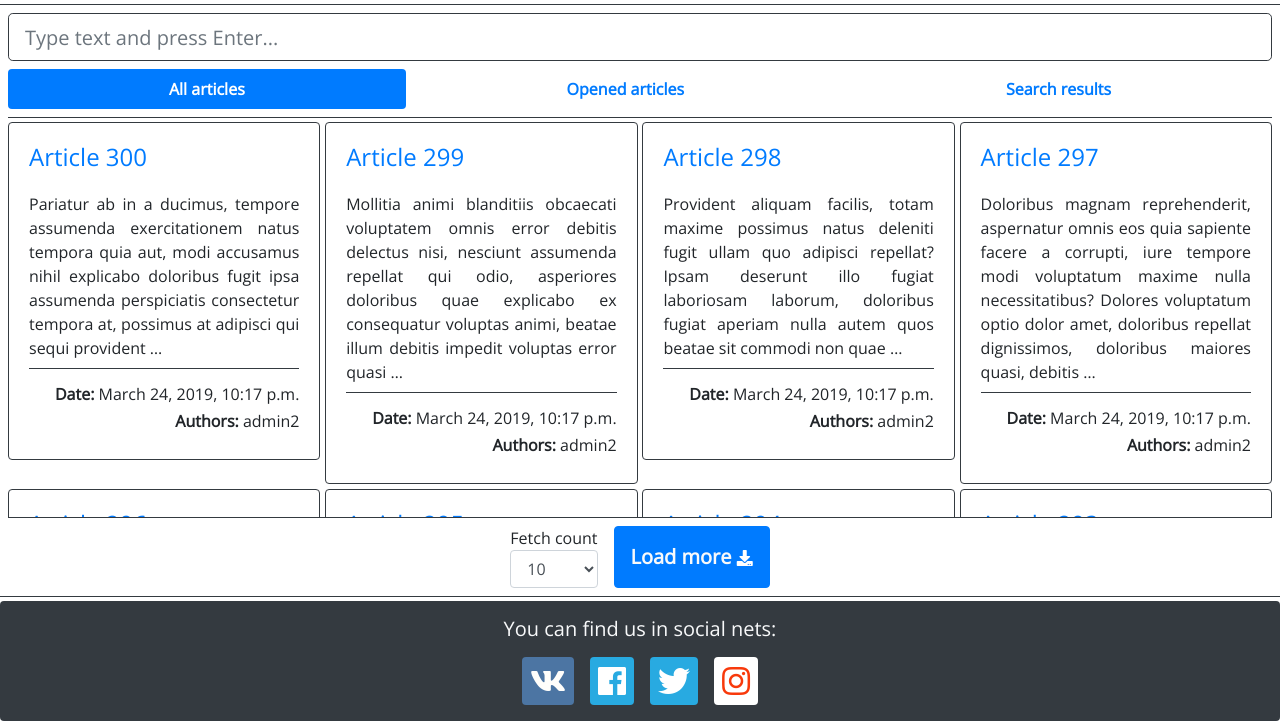
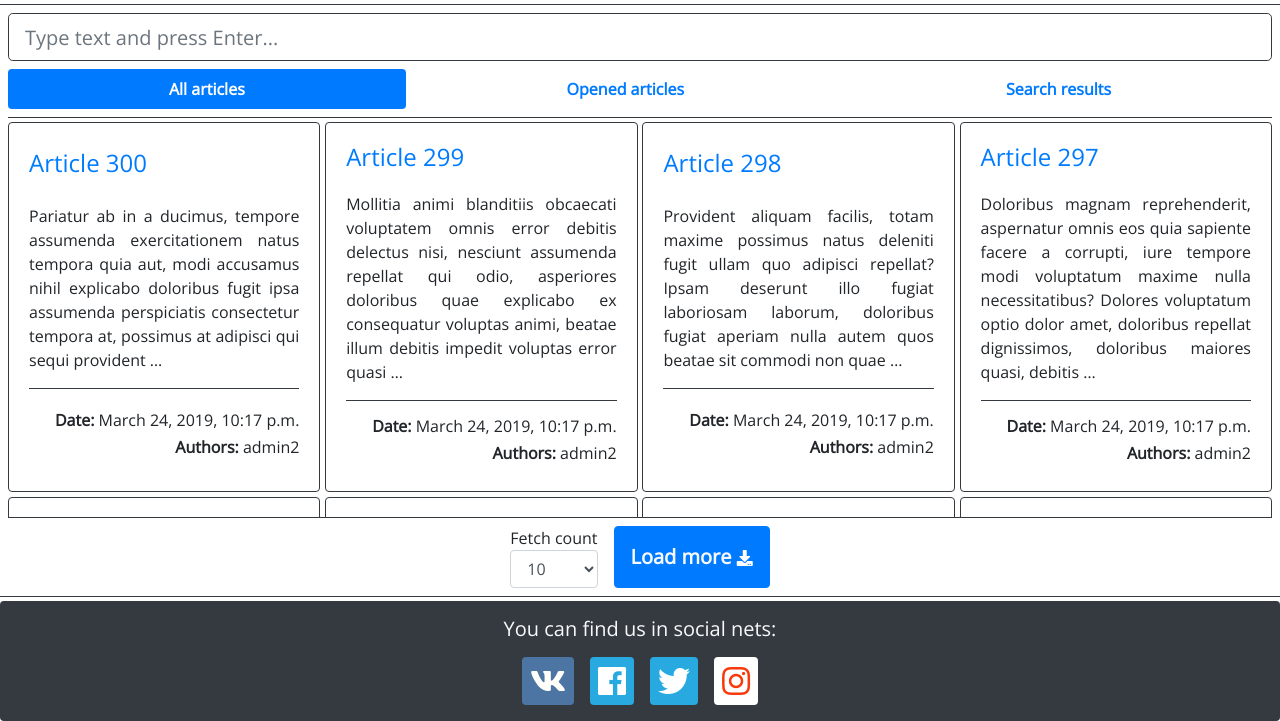
Before and after one commit to gadjetron/webnotes_blog, a Django app: page / in a window 1280 px wide. Shown: the part 242-963 px from the top of the page. Run offline with Django 3.2, Linux system fonts and the light colour scheme; data comes from the database, SQL or seed files in the repository; some libraries are stand-ins or nearby versions.

Commit message:
Make article cards to have the same height

```diff
--- a/content_browser/static/content_browser/css/styles.css
+++ b/content_browser/static/content_browser/css/styles.css
@@ -7,6 +7,10 @@
     display: grid;
     grid-gap: 0.3em;
     grid-row: 1 / -1;
+}
+
+.article-card-body{
+    justify-content: space-evenly;
 }
 
 #search-results-container .nothing-was-searched-message{
--- a/content_browser/templates/content_browser/article_card.html
+++ b/content_browser/templates/content_browser/article_card.html
@@ -1,19 +1,20 @@
 <article class="text-justify">
-    <div class="card border border-dark">
-        <div class="card-body">
-            <h4 class="card-title">
+    <div class="card border border-dark h-100">
+        <div class="card-body article-card-body d-flex flex-column">
+            <h4 class="card-title article-header">
                 <a href="{% url 'article' article.id %}" class="article-link">
                     {{article.header}}
                 </a>
             </h4>
-            <p class="card-text border-bottom border-dark pt-2 pb-2">
+            <p class="card-text article-first-words border-bottom border-dark pt-2 pb-3">
                 {{article.content | truncatewords:30}}
             </p>
-            <p class="text-right h6">
+            <div class="article-publication-info">
+                <p class="text-right h6 article-publication-date">
                     <span class="font-weight-bold">Date:</span>
                     {{article.publication_date}}
                 </p>
-            <p class="text-right h6">
+                <p class="text-right h6 article-authors">
                     <span class="font-weight-bold">Authors:</span>
                     {% for author in article.authors.all %}
                         {{author}}
@@ -21,4 +22,5 @@
                 </p>
             </div>
         </div>
+    </div>
 </article>
```
Lines whose indentation alone changed are shown as unchanged.
